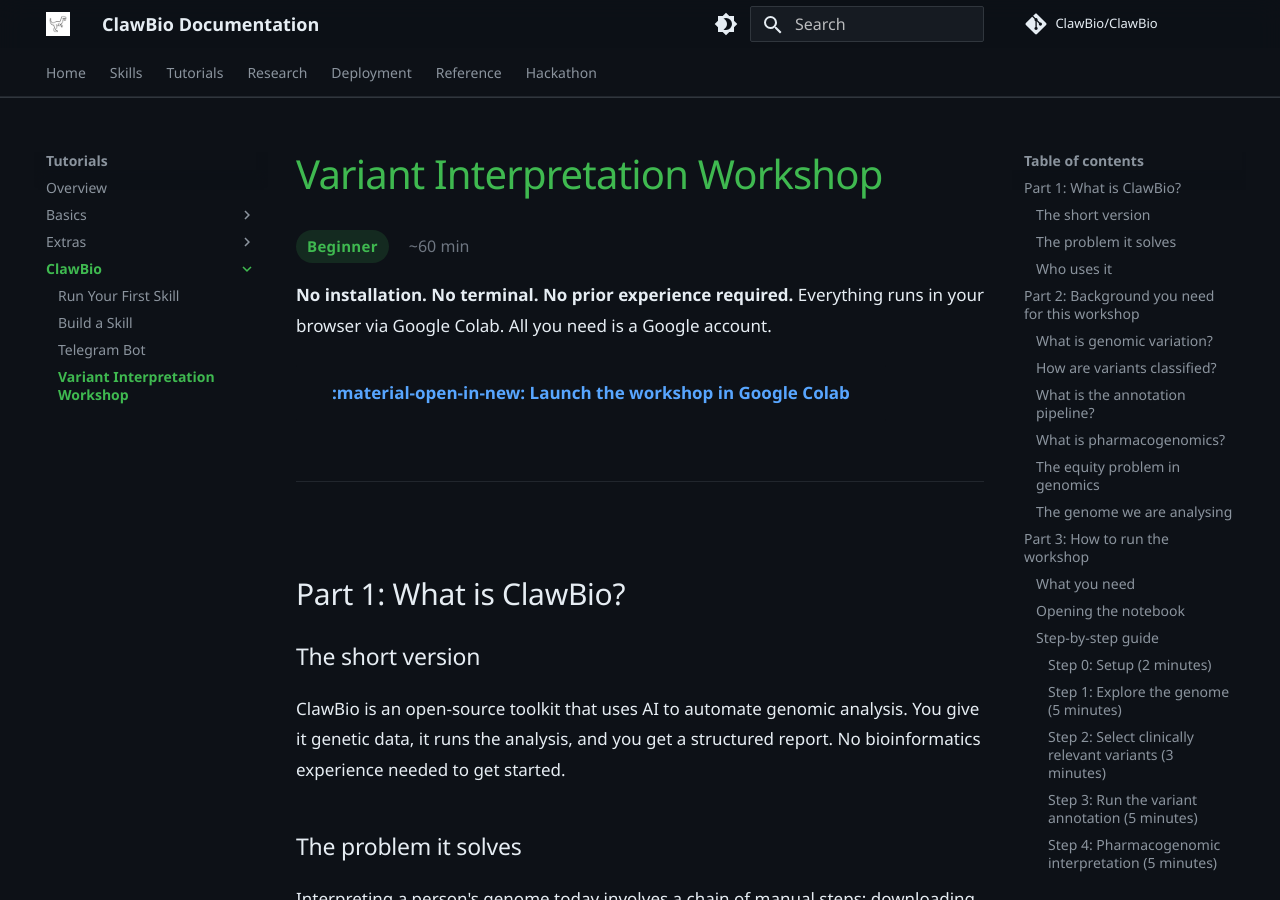
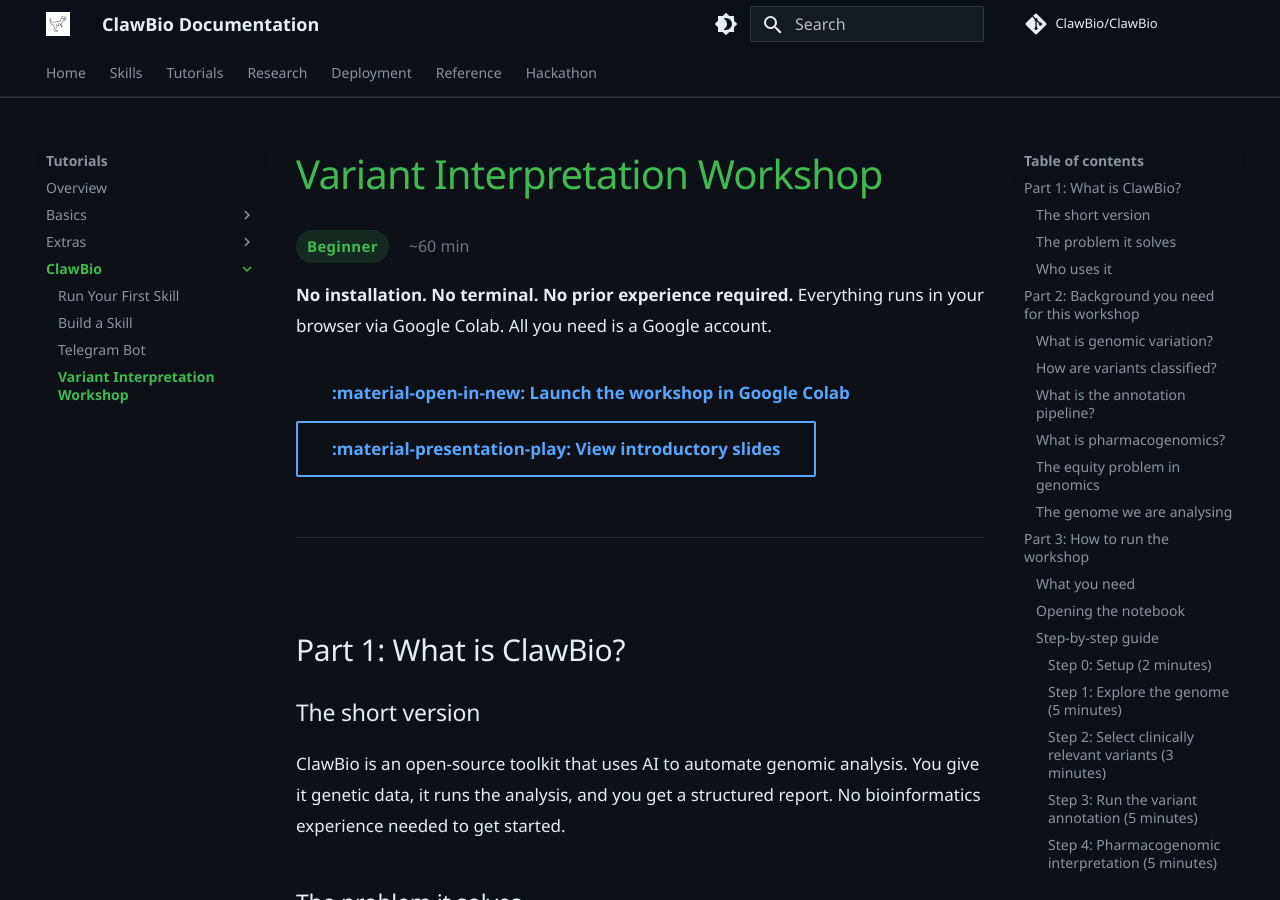
Before and after one commit to ClawBio/docs, an MkDocs documentation site: the page built from docs/tutorials/variant-interpretation-workshop.md, in a window 1280 px wide and 900 px high. Built offline with MkDocs 1.6.1 and Material for MkDocs 9.7.7, drawn with Linux system fonts in a browser that asks for light colours; comment, search, counter and statistics services are not loaded.

Commit message:
Add introductory slides link to workshop tutorial
Co-Authored-By: Claude Opus 4.6 (1M context) <noreply@anthropic.com>

```diff
--- a/docs/tutorials/variant-interpretation-workshop.md
+++ b/docs/tutorials/variant-interpretation-workshop.md
@@ -13,6 +13,7 @@ description: Annotate a real human genome with ClawBio in Google Colab. No insta
 **No installation. No terminal. No prior experience required.** Everything runs in your browser via Google Colab. All you need is a Google account.
 
 [:material-open-in-new: Launch the workshop in Google Colab](https://colab.research.google.com/github/ClawBio/ClawBio/blob/main/docs/tutorial-variant-interpretation.ipynb){ .md-button .md-button--primary }
+[:material-presentation-play: View introductory slides](https://clawbio.ai/workshop-slides.html){ .md-button }
 
 ---
 
```
